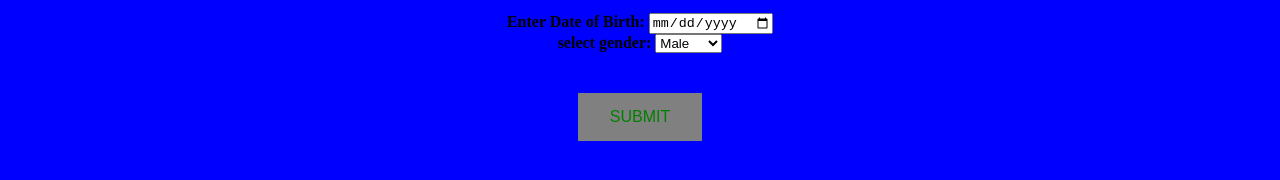
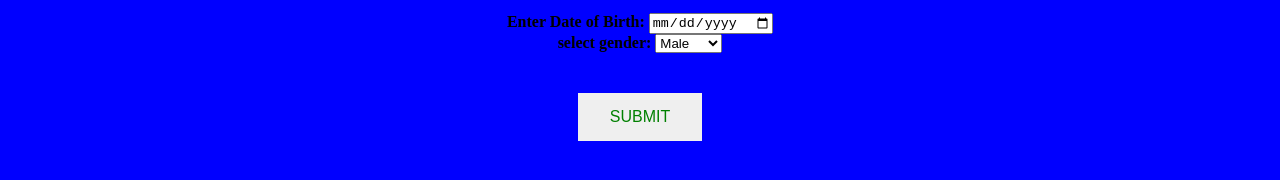
Before and after one commit to OTIENO-png/DATEBORN, a plain HTML site: page index.html in a window 1280 px wide. Shown: the part 138-318 px from the top of the page. Drawn offline with Linux system fonts and the light colour scheme.

Commit message:
changing button color

```diff
--- a/index.html
+++ b/index.html
@@ -3,8 +3,10 @@
 <head>
     <script src="calendar.js"> </script>
     <style>
+
     button {
-  background-color: gray; /* button color gray*/
+        button.normal { backgroundColor:"#9933ff"; }
+  background-color: ; /* button color gray*/
   border: none;
   color: white;
   padding: 15px 32px;
@@ -15,6 +17,7 @@
   margin: 4px 2px;
   cursor: pointer;
 }
+
 
     h1 {text-align: center;}
       p::first-letter {
```
